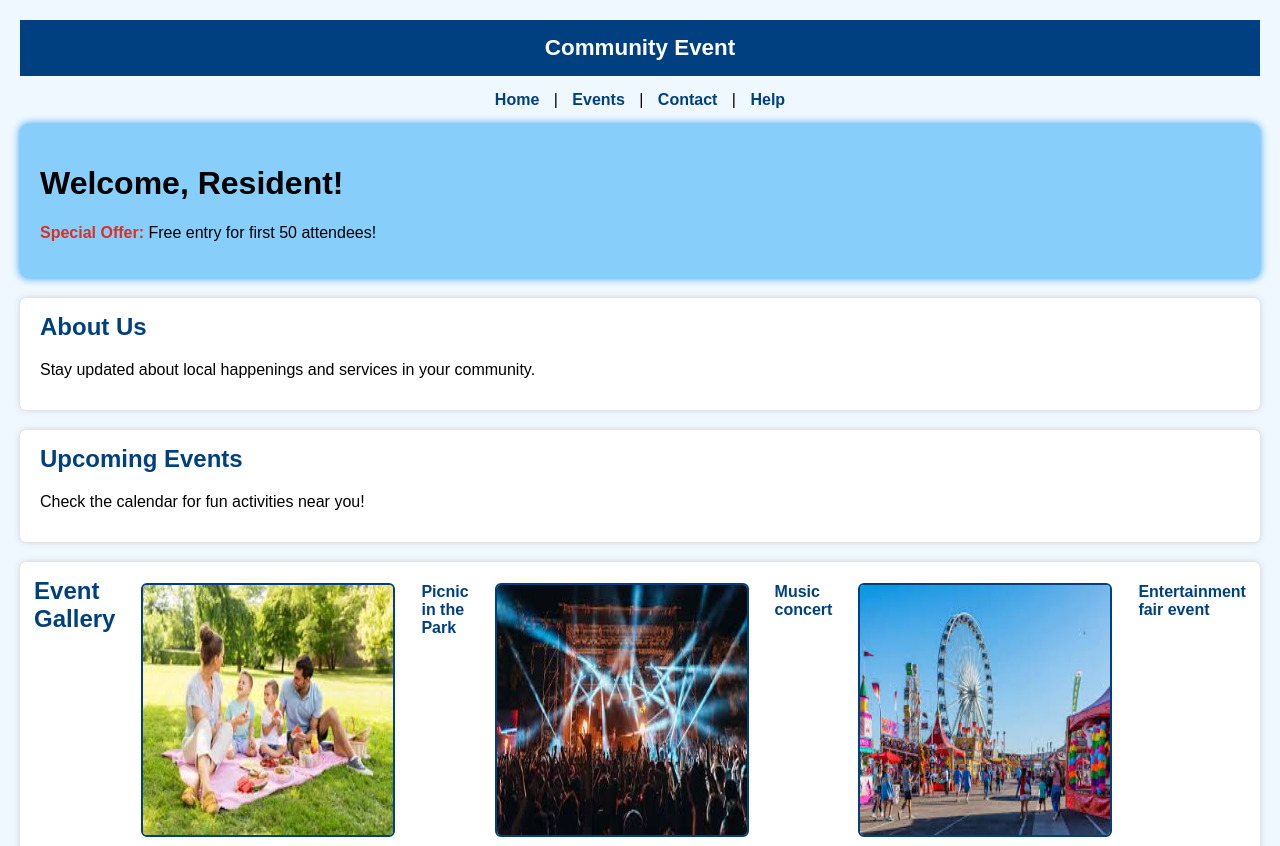
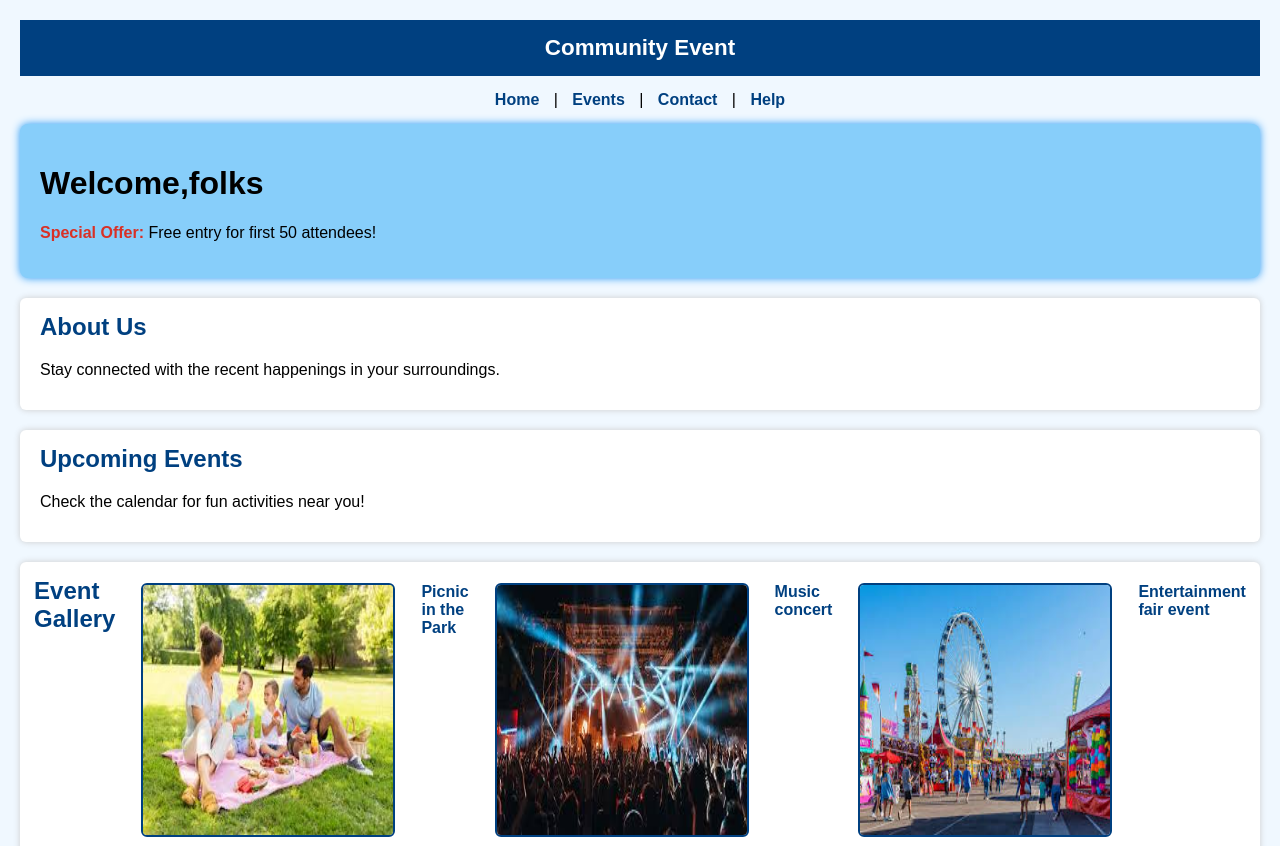
Before and after one commit to bhavithra2004/CTS_SOLUTIONS, a plain HTML site: page HTML/index.html in a window 1280 px wide. Shown: the top 846 px of the page. Drawn offline with Linux system fonts and the light colour scheme.

Commit message:
successfully committed

```diff
--- a/HTML/index.html
+++ b/HTML/index.html
@@ -134,13 +134,13 @@
 </nav>
 
 <div id="welcomeBanner">
-  <h1>Welcome, Resident!</h1>
+  <h1>Welcome,folks</h1>
   <p><strong style="color:#d93025;">Special Offer:</strong> Free entry for first 50 attendees!</p>
 </div>
 
 <section id="home">
   <h2>About Us</h2>
-  <p>Stay updated about local happenings and services in your community.</p>
+  <p>Stay connected with the recent happenings in your surroundings.</p>
 </section>
 
 <section id="events">
```
